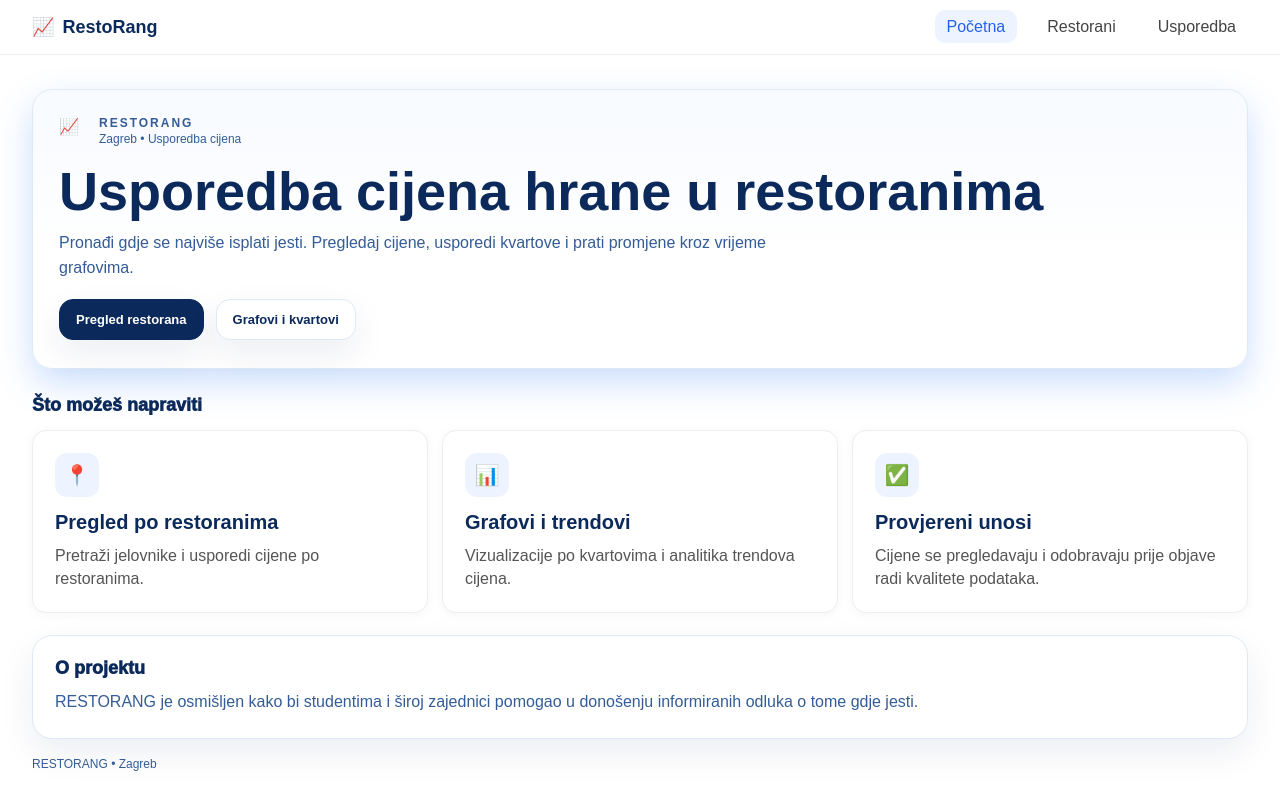
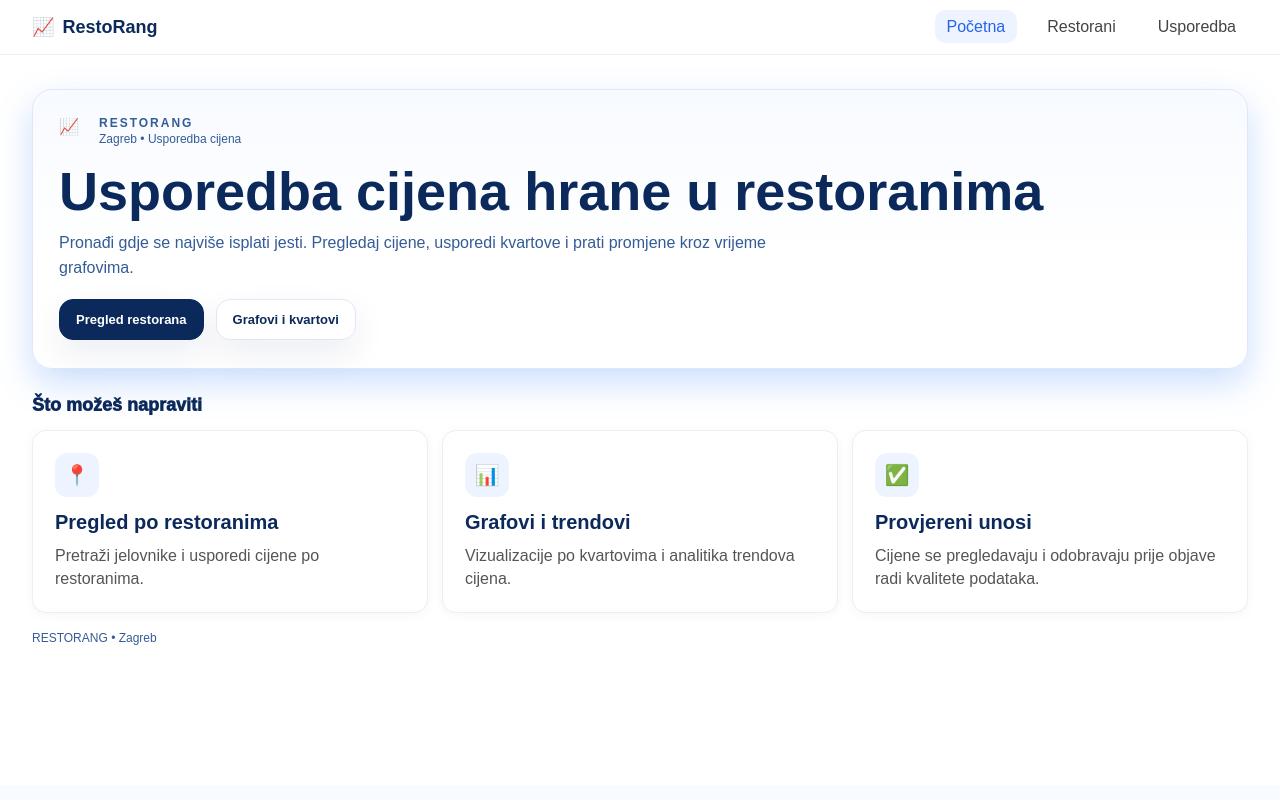
Before and after one commit to anakas23/Projekt-R, a React (Vite) app in the folder frontend/: page / in a window 1280 px wide. Shown: the top 810 px of the page. Built offline with nearby package versions, Linux system fonts and the light colour scheme; no server answers.

Commit message:
Update Home.jsx

```diff
--- a/frontend/src/pages/Home.jsx
+++ b/frontend/src/pages/Home.jsx
@@ -63,27 +63,6 @@ export default function Home() {
           </div>
         </section>
 
-        {/* ABOUT */}
-        <section className="rh-about">
-          <div className="rh-section-head">
-            <h2 className="rh-h2">O projektu</h2>
-          </div>
-
-          <p className="rh-p">
-            RESTORANG je osmišljen kako bi studentima i široj zajednici pomogao u donošenju
-            informiranih odluka o tome gdje jesti.
-          </p>
-
-          {/*<div className="rh-about-actions">
-            <button className="rh-btn rh-btn-soft" onClick={() => nav("/submit")}>
-              Unesi cijenu
-            </button>
-            <button className="rh-btn rh-btn-soft" onClick={() => nav("/admin")}>
-              Admin pregled
-            </button>
-          </div> */}
-
-        </section>
 
         <div className="rh-footer">RESTORANG • Zagreb</div>
       </div>
```
